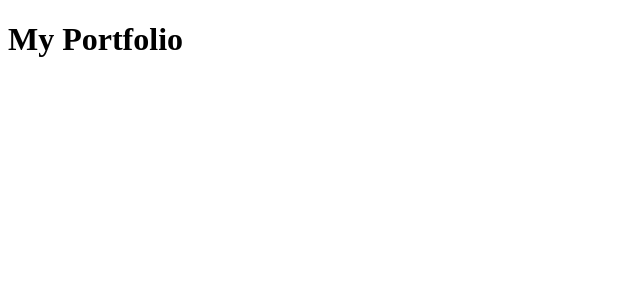
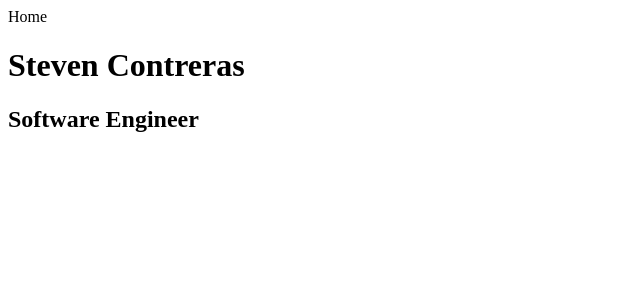
Before and after one commit to StevenContreras/contras-web-portfolio, a React app: page / in a window 1280 px wide. Shown: the top 300 px of the page, without its empty margins (0-640 px from the left). Built offline with nearby package versions, Linux system fonts and the light colour scheme; the HTML template or start-up script is replaced by a standard one.

Commit message:
Add header and main with css styling

```diff
--- a/client/src/components/app.jsx
+++ b/client/src/components/app.jsx
@@ -11,7 +11,13 @@ class App extends React.Component{
     render() {
       return (
         <div>
-          <h1>My Portfolio</h1>
+          <header>
+            <a>Home</a>
+          </header>
+          <main>
+            <h1>Steven Contreras</h1>
+            <h2>Software Engineer</h2>
+          </main>
         </div>
       )
     }
```
Also changed, not shown: 2 other files (tests, documents, lock files or other folders).
